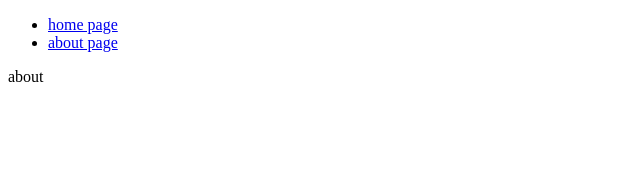
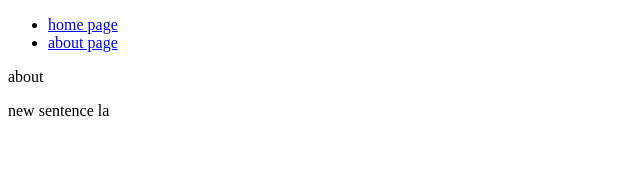
Before and after one commit to teemingc/vercel-skew-protection, a SvelteKit app: page /about in a window 1280 px wide. Shown: the top 192 px of the page, without its empty margins (0-640 px from the left). Built offline with nearby package versions, Linux system fonts and the light colour scheme.

Commit message:
test skew

```diff
--- a/src/routes/+page.svelte
+++ b/src/routes/+page.svelte
@@ -1,2 +1,4 @@
 <h1>Welcome to SvelteKit</h1>
 <p>Visit <a href="https://svelte.dev/docs/kit">svelte.dev/docs/kit</a> to read the documentation</p>
+
+<p>new paragraph</p>
--- a/src/routes/about/+page.svelte
+++ b/src/routes/about/+page.svelte
@@ -1 +1,3 @@
 <p>about</p>
+
+<p>new sentence la</p>
```
